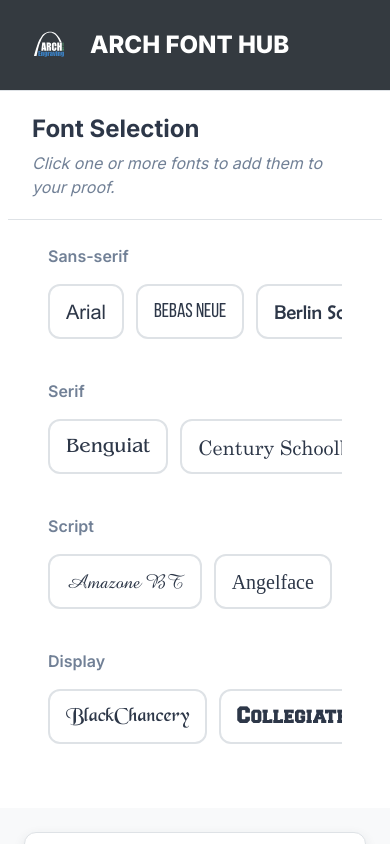
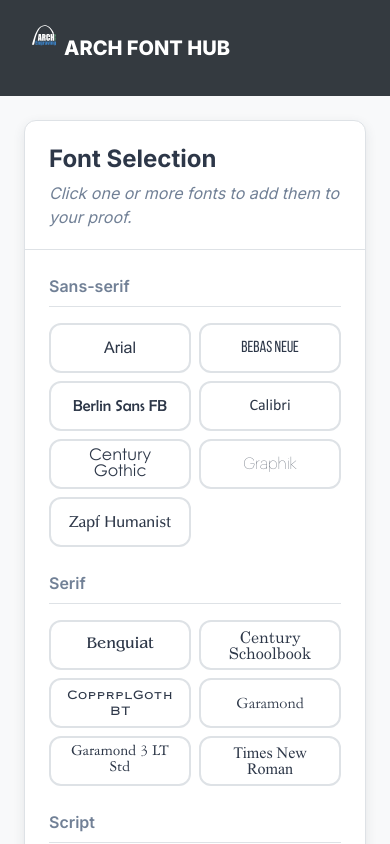
Before and after one commit to Arch-Tom/archfonthub, a React (Vite) app: page / in a window 390 px wide. Shown: the top 844 px of the page. Built offline with nearby package versions, Linux system fonts and the light colour scheme; a web font is replaced by a local one.

Commit message:
Top/Side bar change for desktop/mobile

```diff
--- a/src/App.css
+++ b/src/App.css
@@ -25,47 +25,36 @@
     display: flex;
 }
 
-/* --- Sidebar (Desktop) --- */
-.sidebar {
-    background-color: var(--bg-card);
-    border-right: 1px solid var(--border-color);
-    width: 380px;
+/* --- Branding Sidebar (Desktop) --- */
+.branding-sidebar {
+    background-color: #343a40;
+    color: white;
+    width: 280px; /* Wider Sidebar */
     flex-shrink: 0;
     display: flex;
     flex-direction: column;
+    align-items: center;
+    padding: 2.5rem 1.5rem;
     height: 100vh;
     position: sticky;
     top: 0;
 }
 
-.sidebar-header {
-    display: flex;
-    align-items: center;
-    gap: 1rem;
-    padding: 1.25rem 1.5rem;
-    border-bottom: 1px solid var(--border-color);
-    background-color: #343a40;
-    color: white;
+.sidebar-logo {
+    height: 100px; /* Significantly Larger Logo */
+    margin-bottom: 1.5rem;
 }
 
-.sidebar-logo {
-    height: 50px;
-}
-
-.sidebar-header h1 {
-    font-size: 1.5rem;
+.branding-sidebar h1 {
+    font-size: 2rem;
     font-weight: 800;
     margin: 0;
-}
-
-.sidebar-content {
-    padding: 0 0.5rem 1.5rem;
-    overflow-y: auto;
-    flex-grow: 1;
+    text-align: center;
+    line-height: 1.2;
 }
 
 /* --- Main Content --- */
-.main-content {
+.main-container {
     width: 100%;
     padding: 2rem;
     display: flex;
@@ -103,15 +92,13 @@
 }
 
 /* --- Font Selection --- */
-.font-category {
-    padding: 0 1rem;
-}
-
 .font-category h3 {
     font-size: 1rem;
     font-weight: 600;
     color: var(--text-secondary);
     margin: 1.5rem 0 1rem 0;
+    padding-bottom: 0.5rem;
+    border-bottom: 1px solid var(--border-color);
 }
 
 .font-category:first-child h3 {
@@ -120,7 +107,7 @@
 
 .font-button-grid {
     display: grid;
-    grid-template-columns: repeat(auto-fill, minmax(150px, 1fr));
+    grid-template-columns: repeat(auto-fill, minmax(200px, 1fr));
     gap: 0.75rem;
 }
 
@@ -464,35 +451,35 @@
         flex-direction: column;
     }
 
-    .sidebar {
+    .branding-sidebar {
         width: 100%;
         height: auto;
-        flex-direction: column;
-        position: static;
-        border-right: none;
+        flex-direction: row;
+        position: sticky;
+        top: 0;
+        z-index: 10;
+        padding: 1rem 1.5rem;
     }
 
-    .sidebar-header {
-        position: sticky;
-        top: 0;
-        background-color: #343a40;
-        z-index: 10;
-        width: 100%;
+        .branding-sidebar h1 {
+            font-size: 1.25rem; /* Adjust title size for mobile header */
         }
 
-    .main-content {
+    .sidebar-logo {
+        height: 40px; /* Adjust logo size for mobile header */
+    }
+
+    .main-container {
         padding: 1.5rem;
     }
-
+    /* Compact, wrapping grid for mobile font buttons */
     .font-button-grid {
-        display: flex;
-        flex-wrap: nowrap;
-        overflow-x: auto;
-        padding-bottom: 1rem;
-        scrollbar-width: thin;
+        grid-template-columns: repeat(auto-fill, minmax(140px, 1fr));
+        gap: 0.5rem;
     }
 
     .font-button {
-        flex-shrink: 0;
+        height: 50px;
+        font-size: 1rem;
     }
 }
--- a/src/App.jsx
+++ b/src/App.jsx
@@ -139,12 +139,13 @@
 
     return (
         <div className="app-layout">
-            <aside className="sidebar">
-                <div className="sidebar-header">
-                    <img src="/images/Arch Vector Logo White.svg" alt="Arch Font Hub Logo" className="sidebar-logo" />
-                    <h1>ARCH FONT HUB</h1>
-                </div>
-                <div className="sidebar-content">
+            <aside className="branding-sidebar">
+                <img src="/images/Arch Vector Logo White.svg" alt="Arch Font Hub Logo" className="sidebar-logo" />
+                <h1>ARCH FONT HUB</h1>
+            </aside>
+
+            <main className="main-container">
+                <section className="card">
                     <div className="card-header">
                         <h2>Font Selection</h2>
                         <p>Click one or more fonts to add them to your proof.</p>
@@ -172,10 +173,8 @@
                             </div>
                         ))}
                     </div>
-                </div>
-            </aside>
+                </section>
 
-            <main className="main-content">
                 <section className="card">
                     <div className="card-header">
                         <h2>Text to Preview</h2>
@@ -221,12 +220,12 @@
                     </div>
                 </section>
 
-                <div className="submit-section">
+                <section className="submit-section">
                     <button className="submit-button" onClick={handleInitiateSave}>
                         <img src="/images/Arch Vector Logo White.svg" alt="Logo" className="submit-button-logo" />
                         Submit your selection to Arch Engraving
                     </button>
-                </div>
+                </section>
             </main>
 
             <Modal isOpen={isGlyphModalOpen} onClose={() => setIsGlyphModalOpen(false)} title="Symbol Palette">
```
Lines whose indentation alone changed are shown as unchanged.
